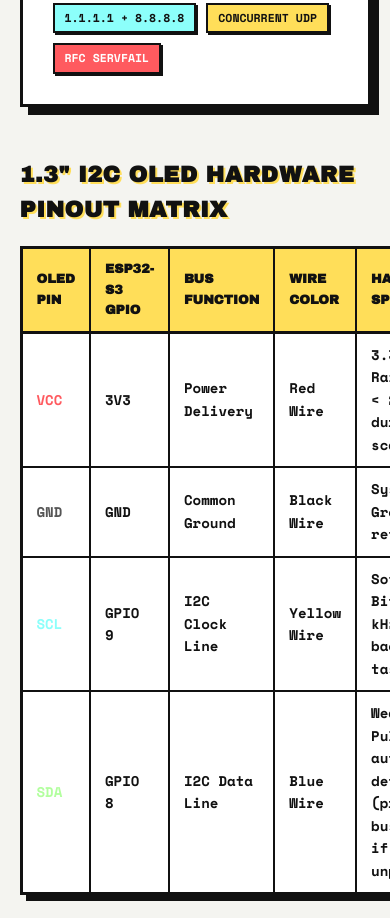
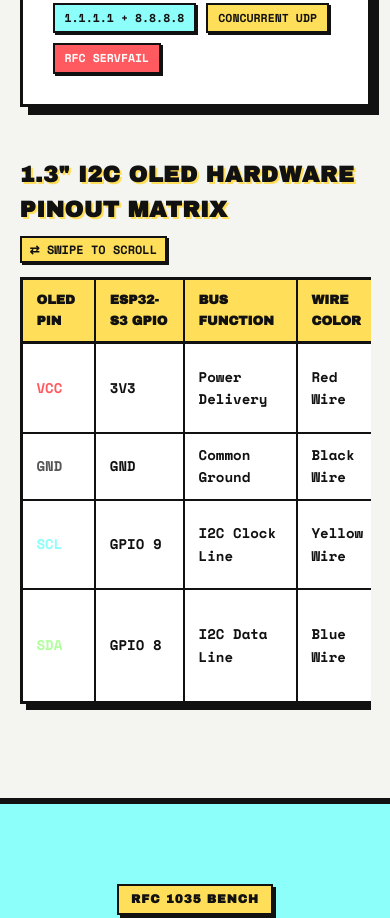
Before and after one commit to The-Masked-Bear/Adsorb, a website: page docs/index.html in a window 390 px wide. Shown: the part 4046-4964 px from the top of the page. Drawn offline with nearby package versions, Linux system fonts and the light colour scheme.

Commit message:
fix(website): make pinout table horizontally scrollable on mobile and trim footer links
- Wrapped OLED Hardware Pinout Matrix table in table-scroll-wrapper with overflow-x:auto and -webkit-overflow-scrolling:touch for native mobile swipe scrolling

- Added SWIPE TO SCROLL hint badge (auto-hidden on desktop via @media min-width:768px)

- Updated Benchmarks comparison table to use same table-scroll-wrapper

- Removed GitHub Profile button from footer, keeping only Instagram and Adsorb GitHub Repo

```diff
--- a/docs/index.html
+++ b/docs/index.html
@@ -804,6 +804,39 @@
     }
     .brutal-table tr:last-child td { border-bottom: none; }
     .brutal-table td:last-child, .brutal-table th:last-child { border-right: none; }
+
+    /* Responsive Table Scroll Wrapper */
+    .table-scroll-wrapper {
+      width: 100%;
+      max-width: 100%;
+      overflow-x: auto;
+      -webkit-overflow-scrolling: touch;
+      touch-action: pan-x pan-y;
+      margin-top: 14px;
+      padding-bottom: 14px;
+      padding-right: 8px;
+      box-sizing: border-box;
+    }
+    .table-scroll-wrapper::-webkit-scrollbar {
+      height: 8px;
+    }
+    .table-scroll-wrapper::-webkit-scrollbar-track {
+      background: var(--surface);
+      border: 2px solid var(--border);
+    }
+    .table-scroll-wrapper::-webkit-scrollbar-thumb {
+      background: var(--yellow);
+      border: 1px solid var(--border);
+    }
+    .table-scroll-wrapper .brutal-table {
+      min-width: 580px;
+      margin-top: 0;
+    }
+    @media (min-width: 768px) {
+      .table-scroll-hint {
+        display: none !important;
+      }
+    }
 
     /* Wire Packet Dissector */
     .workbench-section {
@@ -1977,7 +2010,11 @@
 
       <!-- Hardware Wiring Pinout Matrix -->
       <div style="margin-top:50px;">
-        <h3 style="font-size:1.4rem; margin-bottom:14px; text-shadow:2px 2px 0px var(--yellow);">1.3" I2C OLED HARDWARE PINOUT MATRIX</h3>
+        <div style="display:flex; justify-content:space-between; align-items:flex-end; flex-wrap:wrap; gap:8px; margin-bottom:12px;">
+          <h3 style="font-size:1.4rem; margin-bottom:0; text-shadow:2px 2px 0px var(--yellow);">1.3" I2C OLED HARDWARE PINOUT MATRIX</h3>
+          <span class="table-scroll-hint" style="font-size:0.75rem; font-weight:800; background:var(--yellow); color:var(--black); border:2px solid var(--border); padding:2px 8px; box-shadow:2px 2px 0px var(--shadow);">⇄ SWIPE TO SCROLL</span>
+        </div>
+        <div class="table-scroll-wrapper">
           <table class="brutal-table">
             <thead>
               <tr>
@@ -2021,6 +2058,7 @@
           </table>
         </div>
       </div>
+    </div>
   </section>
 
   <!-- Wire Packet Dissector (RFC 1035 Workbench) -->
@@ -2235,7 +2273,10 @@
       </div>
 
       <!-- Comparison Matrix Table -->
-      <div style="overflow-x:auto;">
+      <div style="display:flex; justify-content:flex-end; margin-bottom:8px;">
+        <span class="table-scroll-hint" style="font-size:0.75rem; font-weight:800; background:var(--yellow); color:var(--black); border:2px solid var(--border); padding:2px 8px; box-shadow:2px 2px 0px var(--shadow);">⇄ SWIPE TO SCROLL</span>
+      </div>
+      <div class="table-scroll-wrapper">
         <table class="brutal-table">
           <thead>
             <tr>
@@ -2641,9 +2682,8 @@
     <p class="footer-subtitle">If Adsorb protected your network, consider supporting continuous open-source hardware engineering.</p>
     <a href="https://github.com/sponsors/The-Masked-Bear" target="_blank" class="brutal-btn color-yellow btn-lg">💖 SPONSOR ON GITHUB</a>
     <div class="footer-links-row">
+      <a href="https://instagram.com/the_masked_bear_" target="_blank" class="brutal-btn color-pink btn-small">INSTAGRAM</a>
       <a href="https://github.com/The-Masked-Bear/Adsorb" target="_blank" class="brutal-btn color-white btn-small">ADSORB GITHUB REPO</a>
-      <a href="https://github.com/The-Masked-Bear" target="_blank" class="brutal-btn color-cyan btn-small">THE-MASKED-BEAR PROFILE</a>
-      <a href="https://instagram.com/the_masked_bear_" target="_blank" class="brutal-btn color-pink btn-small">INSTAGRAM</a>
     </div>
     <p class="footer-copyright">BUILT BY THE-MASKED-BEAR. MIT LICENSE. 2026.</p>
   </footer>
```
Lines whose indentation alone changed are shown as unchanged.
